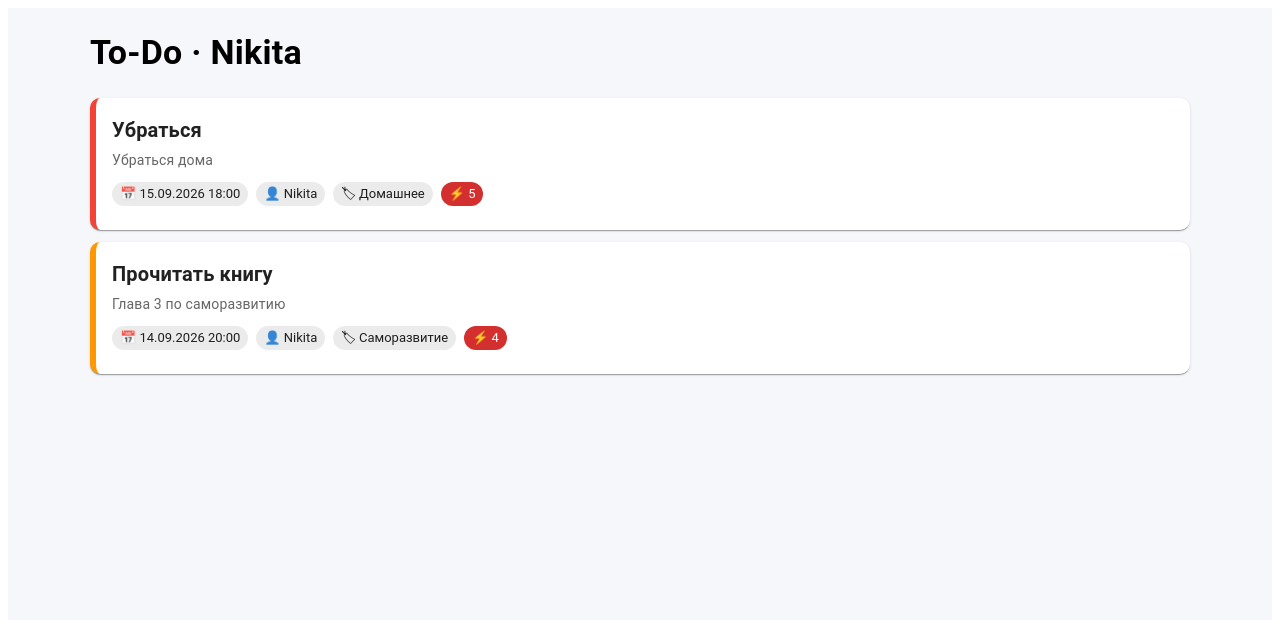
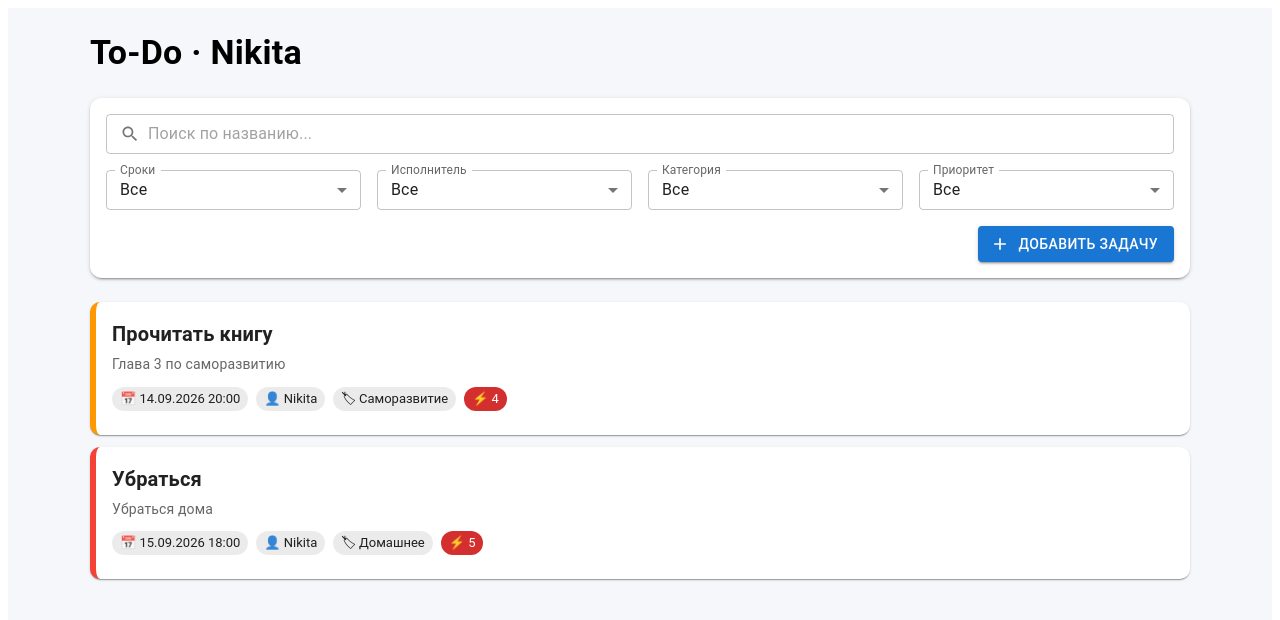
Before and after one commit to Stup1dBunny/to-do, a React (Vite) app: page / in a window 1280 px wide. Shown: the top 620 px of the page. Built offline with nearby package versions, Linux system fonts and the light colour scheme.

Commit message:
feat: add filter bar

```diff
--- a/src/ToDoHome.tsx
+++ b/src/ToDoHome.tsx
@@ -1,8 +1,10 @@
-import React, { useState } from 'react';
+import React, { useMemo, useState } from 'react';
 import { Typography } from '@mui/material';
-import type { Task, TaskList } from './types/task';
+import type { Task, TaskList, DeadlineFilter } from './types/task';
 import TaskCard from './components/TaskCard';
+import FilterBar from './components/FilterBar';
 import { PageWrapper, Content, EmptyState } from './styles/styled';
+import { parseDeadline, isWithinFilter } from './utils/date';
 
 const INITIAL_DATA: TaskList = {
   userName: 'Nikita',
@@ -31,7 +33,35 @@ const INITIAL_DATA: TaskList = {
 
 const ToDoHome: React.FC = () => {
   const [data] = useState<TaskList>(INITIAL_DATA);
+  const [search, setSearch] = useState('');
+  const [deadlineFilter, setDeadlineFilter] = useState<DeadlineFilter>('all');
+  const [executorFilter, setExecutorFilter] = useState<string>('all');
+  const [categoryFilter, setCategoryFilter] = useState<string>('all');
+  const [priorityFilter, setPriorityFilter] = useState<string>('all');
+
   const tasks: Task[] = data.userTasks;
+
+  const filtered = useMemo(() => {
+    const list = tasks.filter((t) => {
+      if (
+        search &&
+        !t.taskName.toLowerCase().includes(search.toLowerCase()) &&
+        !t.taskTitle.toLowerCase().includes(search.toLowerCase())
+      )
+        return false;
+      if (!isWithinFilter(t.taskDeadLine, deadlineFilter)) return false;
+      if (executorFilter !== 'all' && t.taskExecutor !== executorFilter) return false;
+      if (categoryFilter !== 'all' && t.taskCategory !== categoryFilter) return false;
+      if (priorityFilter !== 'all' && t.taskPreorety !== priorityFilter) return false;
+      return true;
+    });
+
+    return [...list].sort((a, b) => {
+      const da = parseDeadline(a.taskDeadLine)?.valueOf() ?? 0;
+      const db = parseDeadline(b.taskDeadLine)?.valueOf() ?? 0;
+      return da - db;
+    });
+  }, [tasks, search, deadlineFilter, executorFilter, categoryFilter, priorityFilter]);
 
   return (
     <PageWrapper>
@@ -40,12 +70,31 @@ const ToDoHome: React.FC = () => {
           To-Do · {data.userName}
         </Typography>
 
-        {tasks.length === 0 ? (
+        <FilterBar
+          search={search}
+          setSearch={setSearch}
+          deadlineFilter={deadlineFilter}
+          setDeadlineFilter={setDeadlineFilter}
+          executorFilter={executorFilter}
+          setExecutorFilter={setExecutorFilter}
+          categoryFilter={categoryFilter}
+          setCategoryFilter={setCategoryFilter}
+          priorityFilter={priorityFilter}
+          setPriorityFilter={setPriorityFilter}
+          onAdd={() => {
+            /* откроем модалку на следующем этапе */
+          }}
+        />
+
+        {filtered.length === 0 ? (
           <EmptyState>
-            <Typography variant="h6">Задач пока нет</Typography>
+            <Typography variant="h6">Задач не найдено</Typography>
+            <Typography variant="body2">
+              Измените фильтры или добавьте новую задачу
+            </Typography>
           </EmptyState>
         ) : (
-          tasks.map((task) => <TaskCard key={task.id} task={task} />)
+          filtered.map((task) => <TaskCard key={task.id} task={task} />)
         )}
       </Content>
     </PageWrapper>
--- /dev/null
+++ b/src/components/FilterBar.tsx
@@ -0,0 +1,138 @@
+import React from 'react';
+import {
+  TextField,
+  Select,
+  MenuItem,
+  FormControl,
+  InputLabel,
+  Stack,
+  InputAdornment,
+  Button,
+} from '@mui/material';
+import { Search as SearchIcon, Add as AddIcon } from '@mui/icons-material';
+import { FilterBar as FilterBarStyled, ActionsRight } from '../styles/styled';
+import { CATEGORIES, PRIORITIES, USERS } from '../constants/task';
+import type { DeadlineFilter } from '../types/task';
+
+interface Props {
+  search: string;
+  setSearch: (v: string) => void;
+  deadlineFilter: DeadlineFilter;
+  setDeadlineFilter: (v: DeadlineFilter) => void;
+  executorFilter: string;
+  setExecutorFilter: (v: string) => void;
+  categoryFilter: string;
+  setCategoryFilter: (v: string) => void;
+  priorityFilter: string;
+  setPriorityFilter: (v: string) => void;
+  onAdd: () => void;
+}
+
+const FilterBar: React.FC<Props> = ({
+  search,
+  setSearch,
+  deadlineFilter,
+  setDeadlineFilter,
+  executorFilter,
+  setExecutorFilter,
+  categoryFilter,
+  setCategoryFilter,
+  priorityFilter,
+  setPriorityFilter,
+  onAdd,
+}) => {
+  return (
+    <FilterBarStyled elevation={2}>
+      <Stack spacing={2}>
+        <TextField
+          fullWidth
+          size="small"
+          variant="outlined"
+          placeholder="Поиск по названию..."
+          value={search}
+          onChange={(e) => setSearch(e.target.value)}
+          slotProps={{
+            input: {
+              startAdornment: (
+                <InputAdornment position="start">
+                  <SearchIcon fontSize="small" />
+                </InputAdornment>
+              ),
+            },
+          }}
+        />
+        <Stack direction={{ xs: 'column', sm: 'row' }} spacing={2}>
+          <FormControl fullWidth size="small">
+            <InputLabel>Сроки</InputLabel>
+            <Select
+              label="Сроки"
+              value={deadlineFilter}
+              onChange={(e) => setDeadlineFilter(e.target.value as DeadlineFilter)}
+            >
+              <MenuItem value="all">Все</MenuItem>
+              <MenuItem value="today">Сегодня</MenuItem>
+              <MenuItem value="week">На этой неделе</MenuItem>
+              <MenuItem value="month">В этом месяце</MenuItem>
+            </Select>
+          </FormControl>
+
+          <FormControl fullWidth size="small">
+            <InputLabel>Исполнитель</InputLabel>
+            <Select
+              label="Исполнитель"
+              value={executorFilter}
+              onChange={(e) => setExecutorFilter(e.target.value)}
+            >
+              <MenuItem value="all">Все</MenuItem>
+              {USERS.map((u) => (
+                <MenuItem key={u} value={u}>
+                  {u}
+                </MenuItem>
+              ))}
+            </Select>
+          </FormControl>
+
+          <FormControl fullWidth size="small">
+            <InputLabel>Категория</InputLabel>
+            <Select
+              label="Категория"
+              value={categoryFilter}
+              onChange={(e) => setCategoryFilter(e.target.value)}
+            >
+              <MenuItem value="all">Все</MenuItem>
+              {CATEGORIES.map((c) => (
+                <MenuItem key={c} value={c}>
+                  {c}
+                </MenuItem>
+              ))}
+            </Select>
+          </FormControl>
+
+          <FormControl fullWidth size="small">
+            <InputLabel>Приоритет</InputLabel>
+            <Select
+              label="Приоритет"
+              value={priorityFilter}
+              onChange={(e) => setPriorityFilter(e.target.value)}
+            >
+              <MenuItem value="all">Все</MenuItem>
+              {PRIORITIES.map((p) => (
+                <MenuItem key={p} value={p}>
+                  {p}
+                </MenuItem>
+              ))}
+            </Select>
+          </FormControl>
+        </Stack>
+
+        <ActionsRight>
+          <Button variant="contained" startIcon={<AddIcon />} onClick={onAdd}>
+            Добавить задачу
+          </Button>
+        </ActionsRight>
+      </Stack>
+    </FilterBarStyled>
+  );
+};
+
+export default FilterBar;
--- /dev/null
+++ b/src/constants/task.ts
@@ -0,0 +1,15 @@
+import type { TaskCategory } from '../types/task';
+
+export const DATE_FORMAT = 'DD.MM.YYYY';
+export const DATETIME_FORMAT = 'DD.MM.YYYY HH:mm';
+
+export const CATEGORIES: TaskCategory[] = [
+  'Домашнее',
+  'Работа',
+  'Саморазвитие',
+  'Развлечение',
+  'Другое',
+];
+
+export const PRIORITIES = ['1', '2', '3', '4', '5'];
+export const USERS = ['Nikita'];
--- a/src/styles/styled.ts
+++ b/src/styles/styled.ts
@@ -70,3 +70,8 @@ export const ChipsRow = styled('div')`
   gap: 8px;
   margin-top: 12px;
 `;
+
+export const ActionsRight = styled('div')`
+  display: flex;
+  justify-content: flex-end;
+`;
--- /dev/null
+++ b/src/utils/date.ts
@@ -0,0 +1,42 @@
+import dayjs, { Dayjs } from 'dayjs';
+import customParseFormat from 'dayjs/plugin/customParseFormat';
+import isSameOrAfter from 'dayjs/plugin/isSameOrAfter';
+import isSameOrBefore from 'dayjs/plugin/isSameOrBefore';
+import 'dayjs/locale/ru';
+import { DATE_FORMAT, DATETIME_FORMAT } from '../constants/task';
+import type { DeadlineFilter } from '../types/task';
+
+dayjs.extend(customParseFormat);
+dayjs.extend(isSameOrAfter);
+dayjs.extend(isSameOrBefore);
+dayjs.locale('ru');
+
+export const parseDeadline = (s: string): Dayjs | null => {
+  if (!s) return null;
+  const withTime = dayjs(s, DATETIME_FORMAT, true);
+  if (withTime.isValid()) return withTime;
+  const onlyDate = dayjs(s, DATE_FORMAT, true);
+  if (onlyDate.isValid()) return onlyDate.hour(23).minute(59);
+  const loose = dayjs(s);
+  return loose.isValid() ? loose : null;
+};
+
+export const isWithinFilter = (
+  deadline: string,
+  filter: DeadlineFilter
+): boolean => {
+  if (filter === 'all') return true;
+  const d = parseDeadline(deadline);
+  if (!d) return false;
+  const now = dayjs();
+  if (filter === 'today') return d.isSame(now, 'day');
+  if (filter === 'week')
+    return (
+      d.isSameOrAfter(now.startOf('week')) && d.isSameOrBefore(now.endOf('week'))
+    );
+  if (filter === 'month') return d.isSame(now, 'month');
+  return true;
+};
+
+export { dayjs };
+export type { Dayjs };
```
